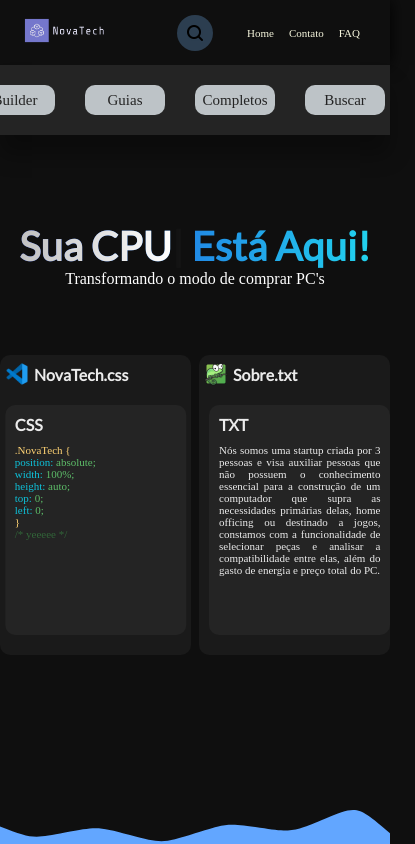
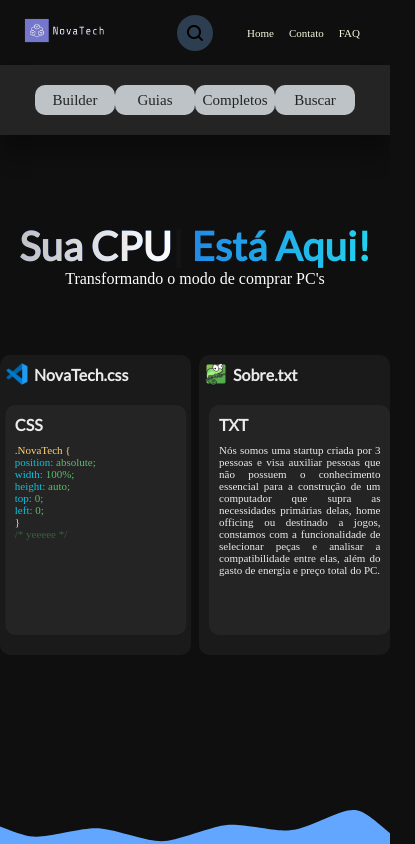
Before and after one commit to Neoboros/NovaTech, a plain HTML site: page index.html in a window 390 px wide. Shown: the top 844 px of the page, 415 px wide, since content can reach past the window. Drawn offline with nearby package versions, Linux system fonts and the light colour scheme; a small style sheet from the web is missing.

Commit message:
Teste Mobile Friendly 3

```diff
--- a/css/mobile.css
+++ b/css/mobile.css
@@ -127,5 +127,5 @@
 }
 
 .menu li {
-    margin-right: 30px;
+    margin-right: 0px;
 }
```
